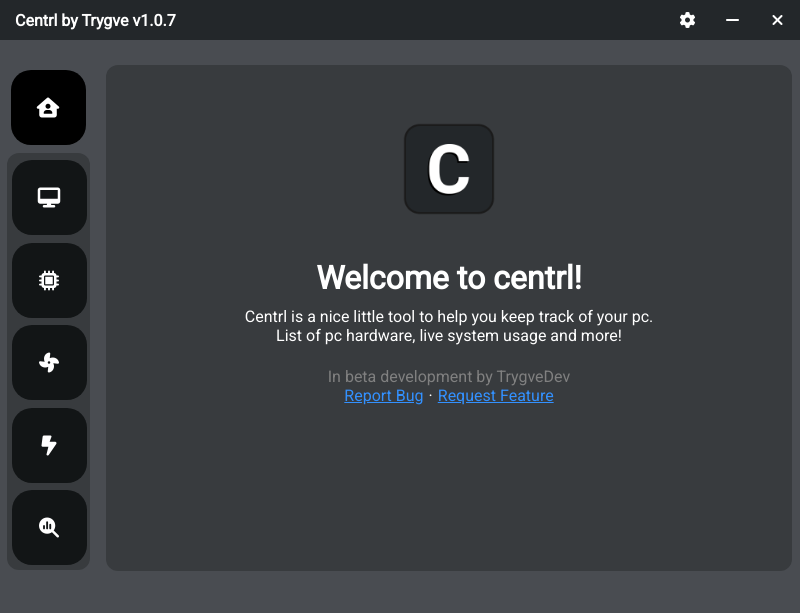
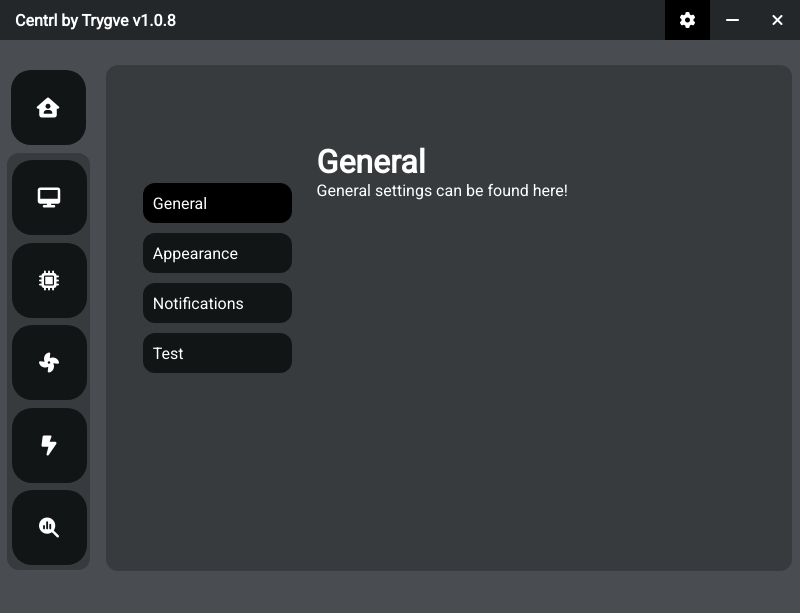
Before and after one commit to TrygveDev/Centrl, an Electron app: page app/index.html in a window 800 px wide. Drawn offline with Linux system fonts and the light colour scheme; no server answers.

Commit message:
BETA - v1.0.8

```diff
--- a/app/index.css
+++ b/app/index.css
@@ -184,6 +184,7 @@
   margin-top: 10px;
 }
 
+.content-settings,
 .content-home,
 .content-specs,
 .content-usage,
@@ -245,6 +246,39 @@
 }
 .navbar-item:hover {
   background-color: #000000;
+}
+
+/* SETTINGS */
+.settings-settings {
+  display: flex;
+  flex: row;
+  width: 100%;
+}
+.settings-menu {
+  display: flex;
+  align-items: center;
+  flex-direction: column;
+  width: 30%;
+  padding: 100px 0 0 0;
+  text-align: left;
+}
+.settings-menu-item {
+  display: flex;
+  align-items: center;
+  padding-left: 10px;
+  margin-top: 10px;
+  width: 70%;
+  height: 40px;
+  background-color: rgb(18, 21, 22);
+  border-radius: 12px;
+}
+.settings-menu-item:hover {
+  background-color: black;
+}
+
+.settings-data {
+  width: 70%;
+  padding: 70px 0 0 0;
 }
 
 /* HOME */
--- a/app/index.html
+++ b/app/index.html
@@ -31,10 +31,10 @@
   <div class="container" id="container">
     <!-- HEADER/TOOLBAR -->
     <div class="header drag">
-      <h1 class="header-title" id="header-title">Centrl by Trygve v1.0.7</p>
+      <h1 class="header-title" id="header-title">Centrl by Trygve v1.0.8</p>
       </h1>
       <div class="header-icons nodrag">
-        <div class="icons-header disableFunc" id="settings">
+        <div class="icons-header disableFunc navitem" id="settings">
           <i class="fa-solid fa-gear nodrag"></i>
         </div>
         <div class="icons-header" id="minimize">
@@ -70,6 +70,23 @@
         </div>
       </div>
       <div class="content-content">
+        <!-- SETTINGS -->
+        <div class="content-settings category" id="settings-category">
+          <div class="settings-settings">
+            <div class="settings-menu">
+              <div class="settings-menu-item" id="menu-item-general">General</div>
+              <div class="settings-menu-item">Appearance</div>
+              <div class="settings-menu-item">Notifications</div>
+              <div class="settings-menu-item">Test</div>
+            </div>
+            <div class="settings-data" id="settings-general">
+              <h1>General</h1>
+              <p>General settings can be found here!</p>
+
+
+            </div>
+          </div>
+        </div>
         <!-- HOME -->
         <div class="content-home category" id="home-category">
 
--- a/app/index.js
+++ b/app/index.js
@@ -12,7 +12,7 @@ document.querySelectorAll('.category').forEach(item => {
 
 
 // STARTING PAGE
-var startPage = 'home'
+var startPage = 'settings'
 document.getElementById(startPage).style.backgroundColor = '#000000'
 document.getElementById(startPage + '-category').style.display = 'flex'
 
@@ -24,7 +24,7 @@ document.getElementById('minimize').addEventListener('click', () => {
     ipc.send('minimizeApp')
 })
 document.getElementById('settings').addEventListener('click', () => {
-    popup("This feature is not yet implemented.", "orange")
+
 })
 
 // Functions
@@ -53,20 +53,23 @@ const home = document.getElementById('home')
 const cooling = document.getElementById('cooling')
 const power = document.getElementById('power')
 const processes = document.getElementById('processes')
+const settings = document.getElementById('settings')
 
 // Navbar
 document.querySelectorAll('.navitem').forEach(button => {
     button.addEventListener('click', () => {
         document.querySelectorAll('.navitem').forEach(item => {
-            item.style.backgroundColor = '#121516'
+            if (item.id != 'settings') item.style.backgroundColor = '#121516'
         })
-        button.style.backgroundColor = '#000000'
+        if (button.id != 'settings') button.style.backgroundColor = '#000000'
 
         document.querySelectorAll('.category').forEach(item => {
             item.style.display = 'none'
         })
     })
 })
+
+
 
 var currentPage = startPage;
 
@@ -118,7 +121,25 @@ processes.addEventListener('click', () => {
     }
 
 })
+settings.addEventListener('click', () => {
+    document.getElementById('settings-category').style.display = 'flex'
+    currentPage = 'settings';
+    document.querySelectorAll('.settings-menu-item').forEach(item => {
+        item.style.backgroundColor = "rgb(18, 21, 22)";
+    })
+    document.getElementById('menu-item-general').style.backgroundColor = "#000"
+})
 
+// Settings
+document.getElementById('menu-item-general').style.backgroundColor = "#000"
+document.querySelectorAll('.settings-menu-item').forEach(item => {
+    item.addEventListener('click', () => {
+        document.querySelectorAll('.settings-menu-item').forEach(item => {
+            item.style.backgroundColor = "rgb(18, 21, 22)";
+        })
+        item.style.backgroundColor = "#000";
+    })
+})
 
 // Home
 document.getElementById('reportbug').addEventListener('click', (e) => {
--- a/main.js
+++ b/main.js
@@ -121,6 +121,11 @@ app.on('ready', function () {
     createDefaultWindow();
     autoUpdater.checkForUpdates();
     // UNCOMMENT IF NPM START IS USED
+<<<<<<< Updated upstream
     // win.close();
     // createWindow();
+=======
+    win.close();
+    createWindow()
+>>>>>>> Stashed changes
 });
--- a/package.json
+++ b/package.json
@@ -1,6 +1,6 @@
 {
   "name": "centrl",
-  "version": "1.0.7",
+  "version": "1.0.8",
   "author": "Trygve Melvold <trygvemf@gmail.com> (http://trygve.dev/)",
   "license": "MIT License",
   "description": "Your own little personal information station.",
```
